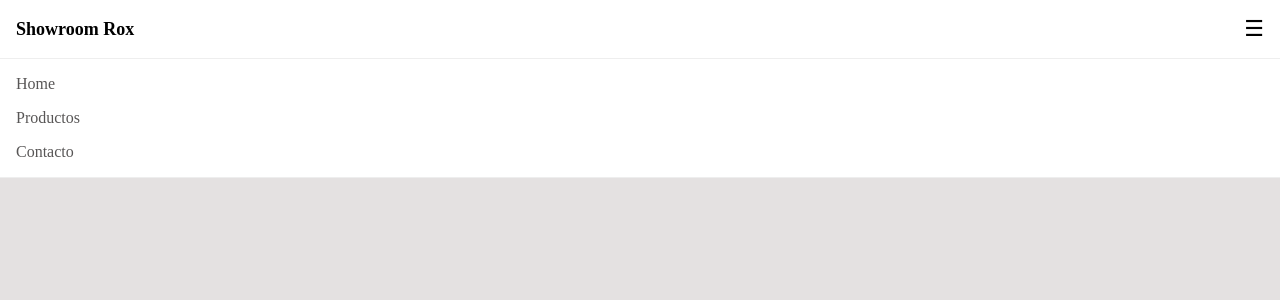
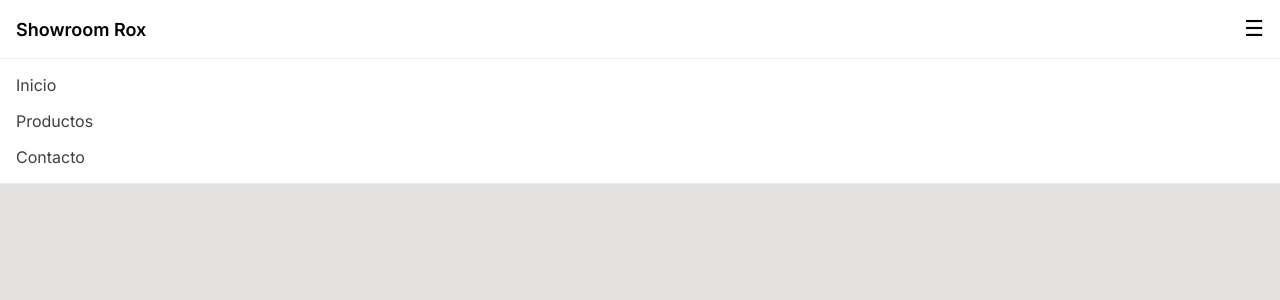
Before and after one commit to lufe21/showroom, a Next.js app: page / in a window 1280 px wide. Both pictures are taken after a click on the button "Abrir menú". Shown: the top 300 px of the page. Built offline with nearby package versions, Linux system fonts and the light colour scheme.

Commit message:
tipografia

```diff
--- a/src/app/layout.js
+++ b/src/app/layout.js
@@ -1,14 +1,19 @@
 import "./globals.css";
+import { Inter } from "next/font/google";
+
 import Header from "@/components/Header/Header";
 
+const inter = Inter({
+  subsets: ["latin"],
+  weight: ["400", "500", "600", "700"],
+});
 
 export default function RootLayout({ children }) {
   return (
     <html lang="es">
-      <body>
+      <body className={inter.className}>
         <Header />
-
-
+        {children}
       </body>
     </html>
   );
--- a/src/app/page.module.css
+++ b/src/app/page.module.css
@@ -1,20 +1,10 @@
 .page {
-  --background: #fafafa;
-  --foreground: #fff;
-
-  --text-primary: #000;
-  --text-secondary: #666;
-
-  --button-primary-hover: #383838;
-  --button-secondary-hover: #f2f2f2;
-  --button-secondary-border: #ebebeb;
 
   display: flex;
   min-height: 100vh;
   align-items: center;
   justify-content: center;
-  font-family: var(--font-geist-sans);
-  background-color: var(--background);
+
 }
 
 .main {
--- a/src/components/Header/Header.js
+++ b/src/components/Header/Header.js
@@ -23,7 +23,7 @@ export default function Header() {
 
       {open && (
         <nav className={style.nav}>
-          <Link href="/" onClick={() => setOpen(false)}>Home</Link>
+          <Link href="/" onClick={() => setOpen(false)}>Inicio</Link>
           <Link href="/productos" onClick={() => setOpen(false)}>Productos</Link>
           <Link href="/contacto" onClick={() => setOpen(false)}>Contacto</Link>
         </nav>
--- a/src/components/Header/header.module.css
+++ b/src/components/Header/header.module.css
@@ -1,7 +1,7 @@
 .header {
   border-bottom: 1px solid #eee;
   background-color: #fff;
-  box-shadow: 0 2px 10px rgba(0, 0, 0, 0.1);
+
 }
 
 .top {
@@ -34,10 +34,11 @@
 
 .nav a {
   text-decoration: none;
-  color: rgb(88, 86, 86);
+  color: rgb(64, 63, 63);
 }
 
 .nav a:hover {
   text-decoration: underline;
   transition: all 0.3s ease;
+  color: rgb(254, 157, 204);
 }
```
